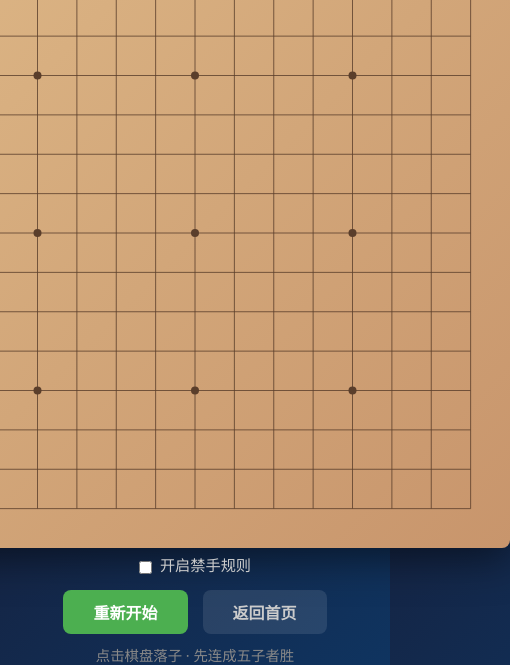
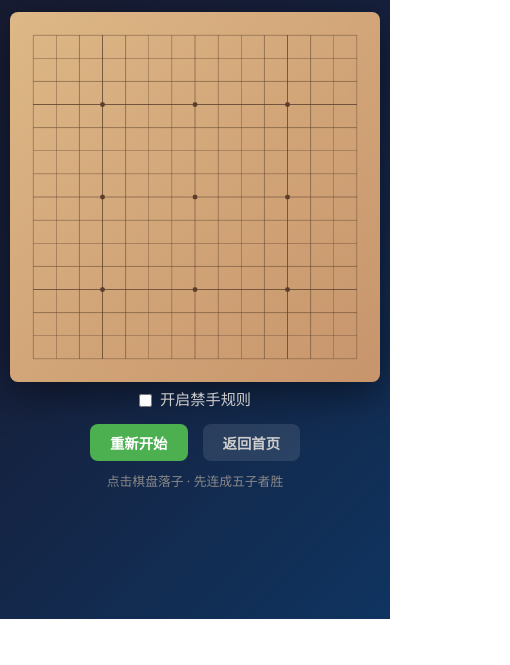
Before and after one commit to xxxand/xxxand.github.io, a plain HTML site: page gomoku.html in a window 390 px wide. Shown: the part 225-890 px from the top of the page, 510 px wide, since content can reach past the window. After the commit the page ends 844 px from the top, so only its background shows below. Drawn offline with Linux system fonts and the light colour scheme.

Commit message:
Make gomoku responsive for mobile

```diff
--- a/gomoku.html
+++ b/gomoku.html
@@ -14,9 +14,12 @@ body {
   min-height: 100vh;
   font-family: 'Segoe UI', sans-serif;
   user-select: none;
+  padding: 10px;
 }
 .container {
   text-align: center;
+  width: 100%;
+  max-width: 630px;
 }
 h1 {
   color: #e0c080;
@@ -49,8 +52,11 @@ canvas {
   cursor: pointer;
   border-radius: 8px;
   box-shadow: 0 10px 40px rgba(0,0,0,0.5);
-  width: 630px;
-  height: 630px;
+  width: 100%;
+  max-width: 630px;
+  aspect-ratio: 1;
+  touch-action: manipulation;
+  -webkit-tap-highlight-color: transparent;
 }
 .controls {
   margin-top: 15px;
@@ -103,6 +109,12 @@ canvas {
   color: #888;
   margin-top: 10px;
   font-size: 0.9rem;
+}
+@media (max-width: 500px) {
+  h1 { font-size: 2rem; }
+  .status { font-size: 1.1rem; }
+  .info { font-size: 0.8rem; }
+  .btn { padding: 8px 20px; font-size: 0.9rem; }
 }
 </style>
 </head>
```
